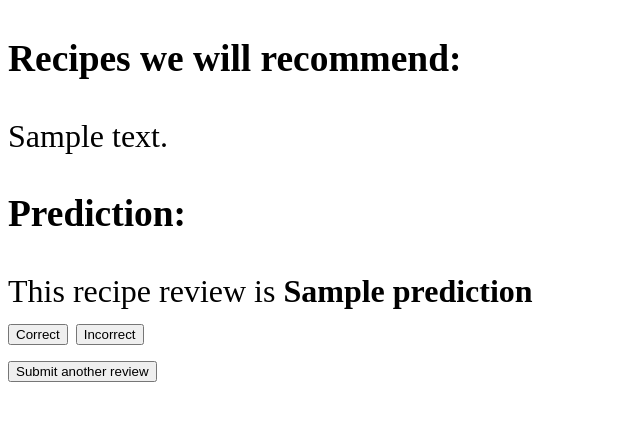
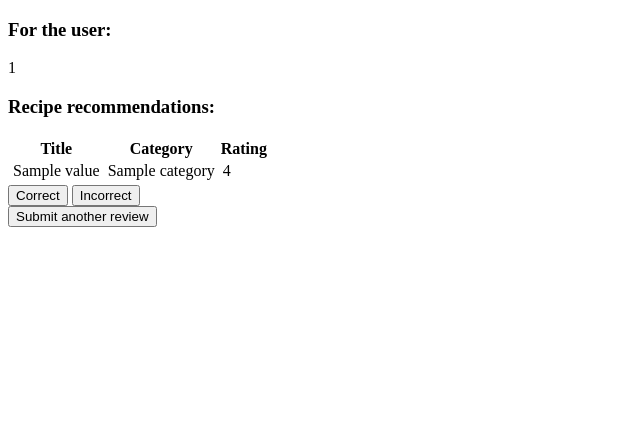
Before and after one commit to scalka/GraduationProject, a Flask app: template firstFlaskApp/templates/results.html in a window 1280 px wide. Shown: the top 421 px of the page, without its empty margins (0-640 px from the left). Run offline with Flask 2, Linux system fonts and the light colour scheme; the template is opened without the code that fills it: most values are stand-ins (such as "Sample title", 1, 10 or a date in 2020); parts of the project's set-up code (start-up, migrations or seed data) failed here and were passed over.

Commit message:
basic recommender, for user_id

```diff
--- a/firstFlaskApp/app.py
+++ b/firstFlaskApp/app.py
@@ -28,11 +28,12 @@ def recommend(user_id):
     user_ratings = predicted_ratings[user_id - 1]
     recipes_df['rating'] = user_ratings
     recipes_df = recipes_df.sort_values(by=['rating'], ascending=False)
+
     return recipes_df
 
 #####Flask
 class ReviewForm(Form):
-    recommendForUserWithID = IntegerField('user id', [validators.DataRequired()])
+    recommendForUserWithID = IntegerField('', [validators.DataRequired()])
 
 #Next, we used the route decorator (@app.route('/')) to specify the URL that #should trigger the execution of the index function.
 @app.route('/')
@@ -46,10 +47,17 @@ def results():
     form = ReviewForm(request.form)
     if request.method == 'POST' and form.validate():
         user_id = int(request.form['recommendForUserWithID'])
-        recommendation = recommend(user_id)
+        recommendation = recommend(user_id).head(5)
+
+        print(recommendation[['title']])
+
         return render_template('results.html',
-                               content=user_id,
-                               prediction = recommendation)
+                               userId=user_id,
+                               recommendations = recommendation,
+                               title = recommendation[['title']],
+                               category = recommendation[['category']],
+                               rating=recommendation[['rating']],
+                               )
     return render_template('reviewform.html', form=form)
 """
 @app.route('/thanks', methods=['POST'])
--- a/firstFlaskApp/static/style.css
+++ b/firstFlaskApp/static/style.css
@@ -1,7 +1,4 @@
-body {
-    font-size: 2em;
-}
 
 .button{
-padding-top: 20px;
+    padding-top: 20px;
 }
--- a/firstFlaskApp/templates/results.html
+++ b/firstFlaskApp/templates/results.html
@@ -1,17 +1,29 @@
 <!doctype html>
 <html>
     <head>
-        <title>Movie Classification</title>
+        <title>Recipe Recommender Results</title>
         <link rel="stylesheet" href="{{ url_for('static', filename='style.css') }}">
     </head>
     <body>
-        <h3>Recipes we will recommend:</h3>
-        <div>{{ content }}</div>
-        <h3>Prediction:</h3>
-        <div>This recipe review is <strong>{{ prediction }}</strong>
-        </div>
+        <h3>For the user:</h3> {{ userId }}
+        <h3>Recipe recommendations:</h3>
 
-        <div id='button'>
+        <table>
+            <tr>
+                <th>Title</th>
+                <th>Category</th>
+                <th>Rating</th>
+            </tr>
+            {% for key,value in recommendations.iterrows() %}
+            <tr>
+                <td> <option value="{{ recommendations[['recipes_id']] }}">{{ value['title'] }}</option> </td>
+                <td> <option value="{{ recommendations[['recipes_id']] }}">{{ value['category'] }}</option> </td>
+                <td> <option value="{{ recommendations[['recipes_id']] }}">{{ value['rating'] }}</option> </td>
+            </tr>
+            {% endfor %}
+        </table>
+
+        <div id='button1'>
             <form action="/thanks" method="post">
                 <input type=submit value='Correct'
                 name='feedback_button'>
@@ -22,7 +34,7 @@
                 <input type=hidden value='{{ content }}' name='review'>
             </form>
         </div>
-        <div id='button'>
+        <div id='button2'>
             <form action="/">
                 <input type=submit value='Submit another review'>
             </form>
--- a/firstFlaskApp/templates/reviewform.html
+++ b/firstFlaskApp/templates/reviewform.html
@@ -5,7 +5,7 @@
         <link rel="stylesheet" href="{{ url_for('static', filename='style.css') }}">
     </head>
     <body>
-        <h2>Enter a user_id to get recommendations (Between 1 and 100):</h2>
+        <h4>Enter a user_id to get recommendations (Between 1 and 100):</h4>
 
         {% from "_formhelpers.html" import render_field %}
 
```
